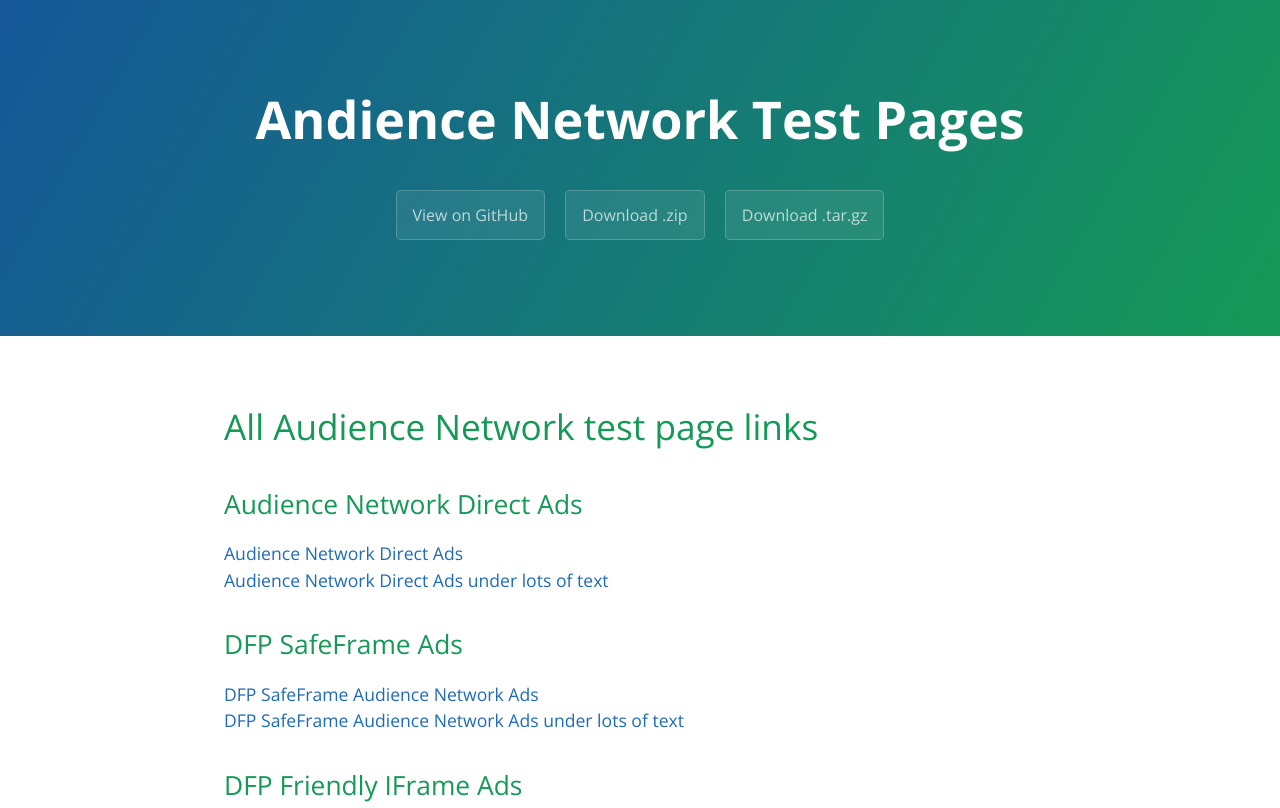
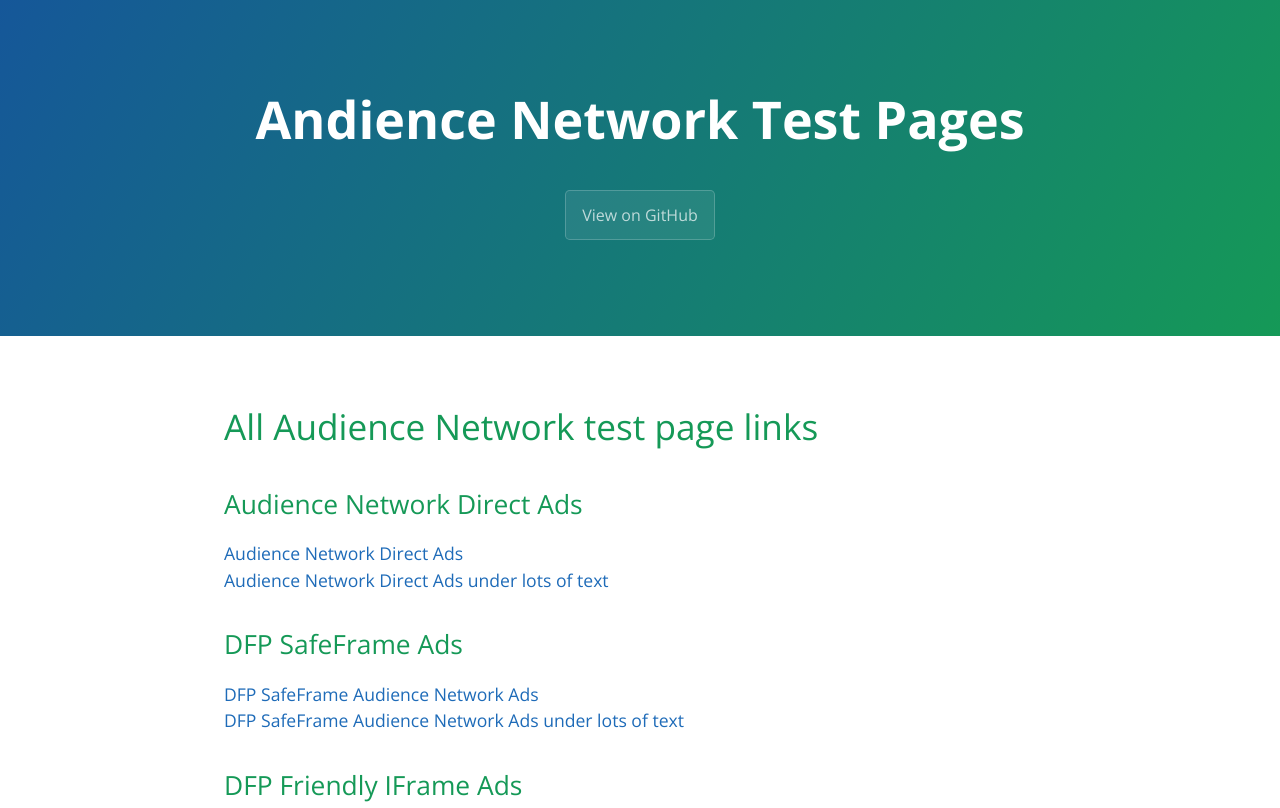
Before and after one commit to lastdman/ANTestPages, a plain HTML site: page index.html in a window 1280 px wide. Shown: the top 808 px of the page. Drawn offline with nearby package versions, Linux system fonts and the light colour scheme.

Commit message:
Remove github download links

```diff
--- a/index.html
+++ b/index.html
@@ -14,8 +14,6 @@
       <h1 class="project-name">Andience Network Test Pages</h1>
       <h2 class="project-tagline"></h2>
       <a href="https://github.com/lastdman/ANTestPages" class="btn">View on GitHub</a>
-      <a href="https://github.com/lastdman/ANTestPages/zipball/master" class="btn">Download .zip</a>
-      <a href="https://github.com/lastdman/ANTestPages/tarball/master" class="btn">Download .tar.gz</a>
     </section>
 
     <section class="main-content">
```
